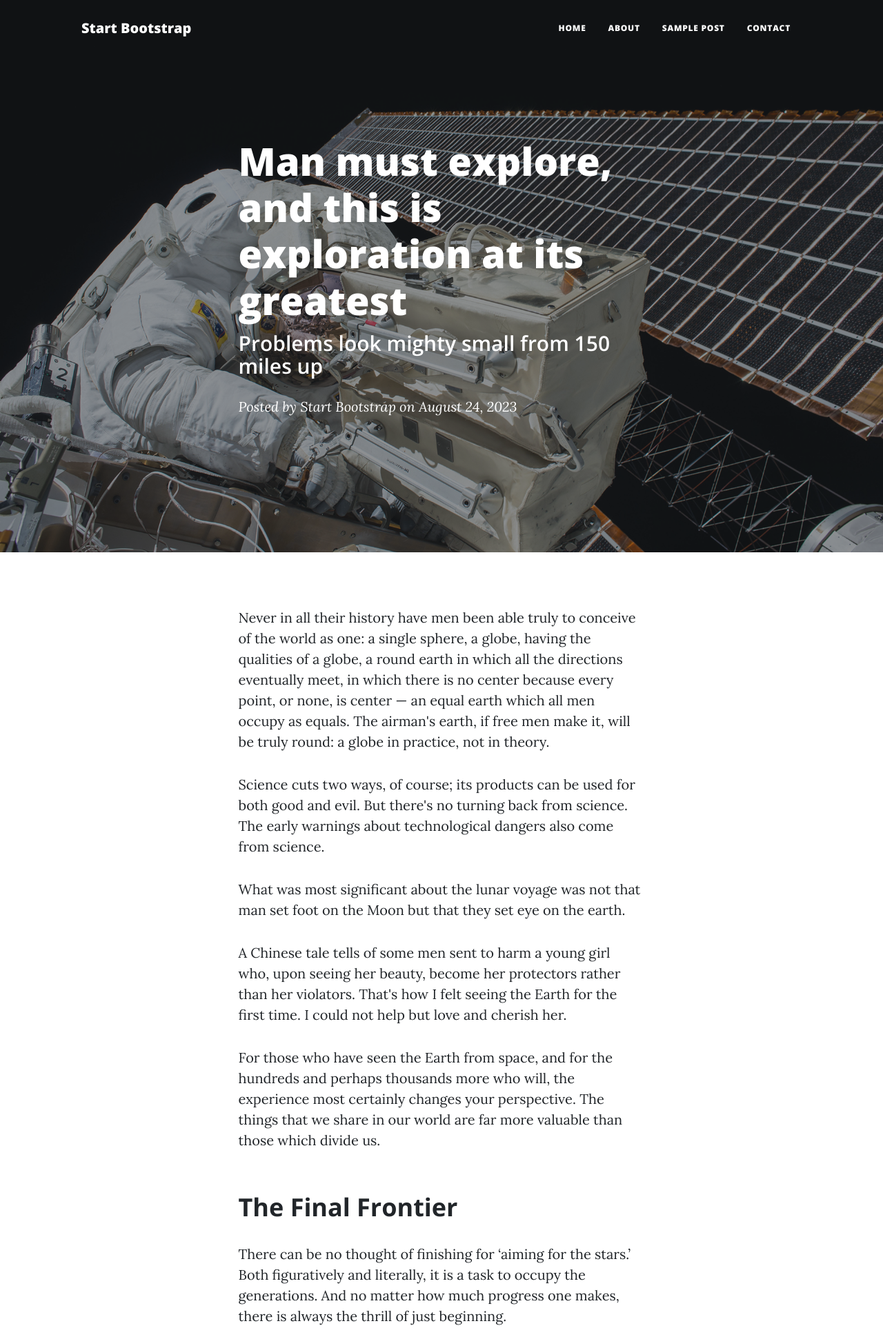
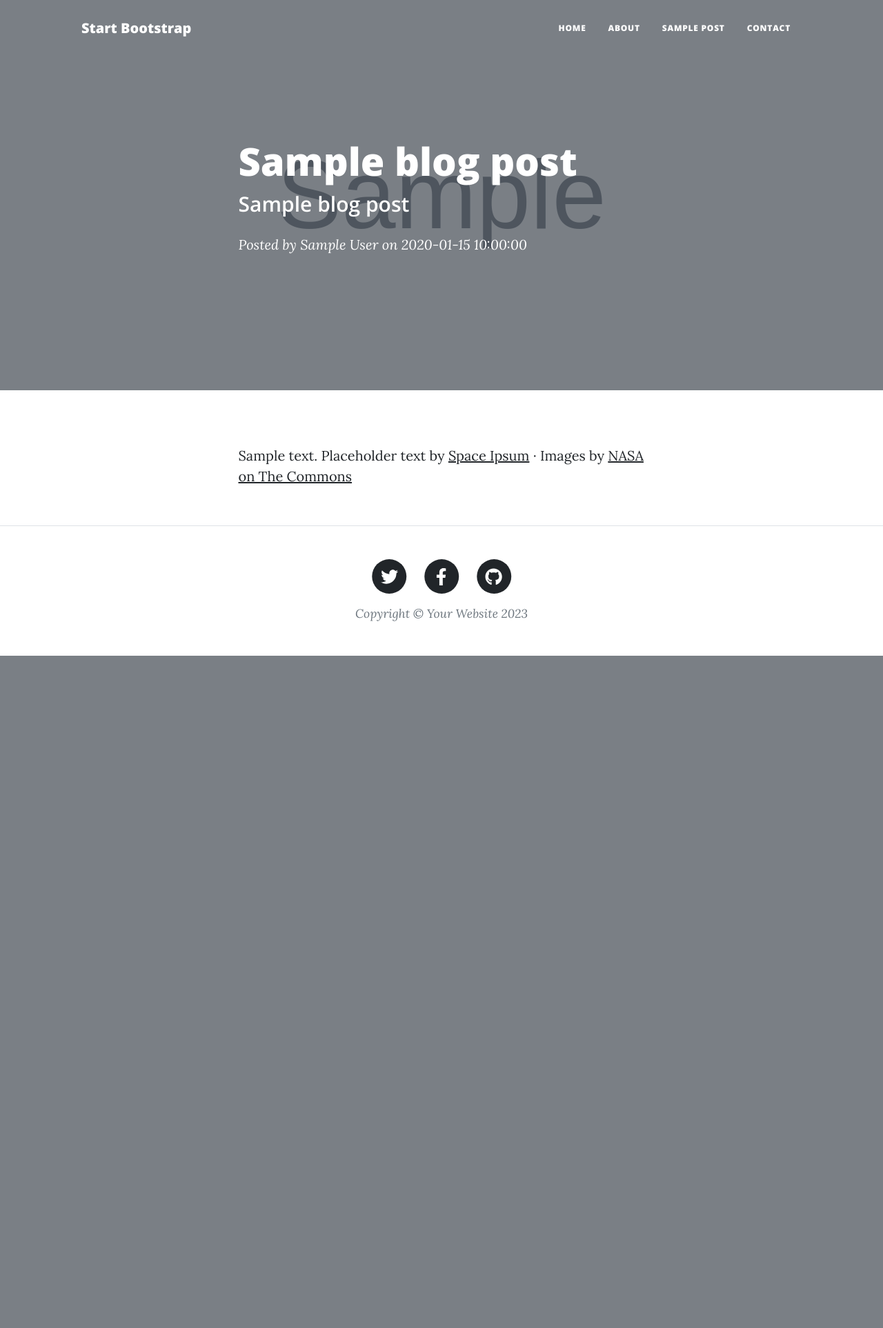
Before and after one commit to ds1242/blog-flask-python, a Flask app: template templates/post.html in a window 1280 px wide. Shown: the top 1926 px of the page at 69% size. After the commit the page ends 951 px from the top, so only its background shows below. Run offline with Flask 3, Linux system fonts and the light colour scheme; the template is opened without the code that fills it: most values are stand-ins (such as "Sample title", 1, 10 or a date in 2020); grey boxes marked "Sample" are stand-in pictures; some libraries are stand-ins or nearby versions.

Commit message:
rendered each individual post, used image url to update header image dynamically, fixed navbar js import on sample page

```diff
--- a/main.py
+++ b/main.py
@@ -7,7 +7,7 @@
 posts = requests.get('https://api.npoint.io/2fe1152e54348485537b').json()
 post_objects = []
 for post in posts:
-    post_obj = Post(post["id"], post["title"], post["subtitle"], post["body"], post["date"], post['author'])
+    post_obj = Post(post["id"], post["title"], post["subtitle"], post["body"], post["date"], post['author'], post['image_url'], post['image_alt'])
     post_objects.append(post_obj)
 
 
--- a/post.py
+++ b/post.py
@@ -1,8 +1,10 @@
 class Post:
-    def __init__(self, post_id, title, subtitle, text, date, author):
+    def __init__(self, post_id, title, subtitle, text, date, author, image_url, image_alt):
         self.id = post_id
         self.title = title
         self.subtitle = subtitle
         self.body = text
         self.date = date
         self.author = author
+        self.image_url = image_url
+        self.image_alt = image_alt
--- a/templates/index.html
+++ b/templates/index.html
@@ -43,13 +43,13 @@
                     <!-- Post preview-->
                     {% for blog_post in posts: %}
                     <div class="post-preview">
-                        <!-- <a href="{{ url_for('post', num=blog_post['id']) }}"> -->
+                        <a href="{{ url_for('post', num=blog_post['id']) }}">
                             <h2 class="post-title">{{ blog_post['title'] }}</h2>
                             <h4 class="post-subtitle">{{ blog_post['subtitle'] }}</h4>
                         </a>
                         <p class="post-meta">
                             Posted by
-                            <a href="#">{{ blog_post['author'] }}</a>
+                            <a href="{{ url_for('post', num=blog_post['id']) }}">{{ blog_post['author'] }}</a>
                             on {{ blog_post['date'] }}
                         </p>
                     </div>
--- a/templates/post.html
+++ b/templates/post.html
@@ -35,17 +35,17 @@
             </div>
         </nav>
         <!-- Page Header-->
-        <header class="masthead" style="background-image: url('../static/assets/img/post-bg.jpg')">
+        <header class="masthead" style="background-image: url('{{ blog_post.image_url }}')">
             <div class="container position-relative px-4 px-lg-5">
                 <div class="row gx-4 gx-lg-5 justify-content-center">
                     <div class="col-md-10 col-lg-8 col-xl-7">
                         <div class="post-heading">
-                            <h1>Man must explore, and this is exploration at its greatest</h1>
-                            <h2 class="subheading">Problems look mighty small from 150 miles up</h2>
+                            <h1>{{ blog_post.title }}</h1>
+                            <h2 class="subheading">{{ blog_post.subtitle }}</h2>
                             <span class="meta">
                                 Posted by
-                                <a href="#!">Start Bootstrap</a>
-                                on August 24, 2023
+                                <a href="#!">{{ blog_post.author }}</a>
+                                on {{ blog_post.date }}
                             </span>
                         </div>
                     </div>
@@ -57,23 +57,8 @@
             <div class="container px-4 px-lg-5">
                 <div class="row gx-4 gx-lg-5 justify-content-center">
                     <div class="col-md-10 col-lg-8 col-xl-7">
-                        <p>Never in all their history have men been able truly to conceive of the world as one: a single sphere, a globe, having the qualities of a globe, a round earth in which all the directions eventually meet, in which there is no center because every point, or none, is center — an equal earth which all men occupy as equals. The airman's earth, if free men make it, will be truly round: a globe in practice, not in theory.</p>
-                        <p>Science cuts two ways, of course; its products can be used for both good and evil. But there's no turning back from science. The early warnings about technological dangers also come from science.</p>
-                        <p>What was most significant about the lunar voyage was not that man set foot on the Moon but that they set eye on the earth.</p>
-                        <p>A Chinese tale tells of some men sent to harm a young girl who, upon seeing her beauty, become her protectors rather than her violators. That's how I felt seeing the Earth for the first time. I could not help but love and cherish her.</p>
-                        <p>For those who have seen the Earth from space, and for the hundreds and perhaps thousands more who will, the experience most certainly changes your perspective. The things that we share in our world are far more valuable than those which divide us.</p>
-                        <h2 class="section-heading">The Final Frontier</h2>
-                        <p>There can be no thought of finishing for ‘aiming for the stars.’ Both figuratively and literally, it is a task to occupy the generations. And no matter how much progress one makes, there is always the thrill of just beginning.</p>
-                        <p>There can be no thought of finishing for ‘aiming for the stars.’ Both figuratively and literally, it is a task to occupy the generations. And no matter how much progress one makes, there is always the thrill of just beginning.</p>
-                        <blockquote class="blockquote">The dreams of yesterday are the hopes of today and the reality of tomorrow. Science has not yet mastered prophecy. We predict too much for the next year and yet far too little for the next ten.</blockquote>
-                        <p>Spaceflights cannot be stopped. This is not the work of any one man or even a group of men. It is a historical process which mankind is carrying out in accordance with the natural laws of human development.</p>
-                        <h2 class="section-heading">Reaching for the Stars</h2>
-                        <p>As we got further and further away, it [the Earth] diminished in size. Finally it shrank to the size of a marble, the most beautiful you can imagine. That beautiful, warm, living object looked so fragile, so delicate, that if you touched it with a finger it would crumble and fall apart. Seeing this has to change a man.</p>
-                        <a href="#!"><img class="img-fluid" src="../static/assets/img/post-sample-image.jpg" alt="..." /></a>
-                        <span class="caption text-muted">To go places and do things that have never been done before – that’s what living is all about.</span>
-                        <p>Space, the final frontier. These are the voyages of the Starship Enterprise. Its five-year mission: to explore strange new worlds, to seek out new life and new civilizations, to boldly go where no man has gone before.</p>
-                        <p>As I stand out here in the wonders of the unknown at Hadley, I sort of realize there’s a fundamental truth to our nature, Man must explore, and this is exploration at its greatest.</p>
                         <p>
+                            {{ blog_post.body }}
                             Placeholder text by
                             <a href="http://spaceipsum.com/">Space Ipsum</a>
                             &middot; Images by
@@ -122,6 +107,6 @@
         <!-- Bootstrap core JS-->
         <script src="https://cdn.jsdelivr.net/npm/bootstrap@5.2.3/dist/js/bootstrap.bundle.min.js"></script>
         <!-- Core theme JS-->
-        <script src="js/scripts.js"></script>
+        <script src="../static/js/scripts.js"></script>
     </body>
 </html>
--- a/templates/sample-post.html
+++ b/templates/sample-post.html
@@ -122,6 +122,6 @@
         <!-- Bootstrap core JS-->
         <script src="https://cdn.jsdelivr.net/npm/bootstrap@5.2.3/dist/js/bootstrap.bundle.min.js"></script>
         <!-- Core theme JS-->
-        <script src="js/scripts.js"></script>
+        <script src="../static/js/scripts.js"></script>
     </body>
 </html>
```
